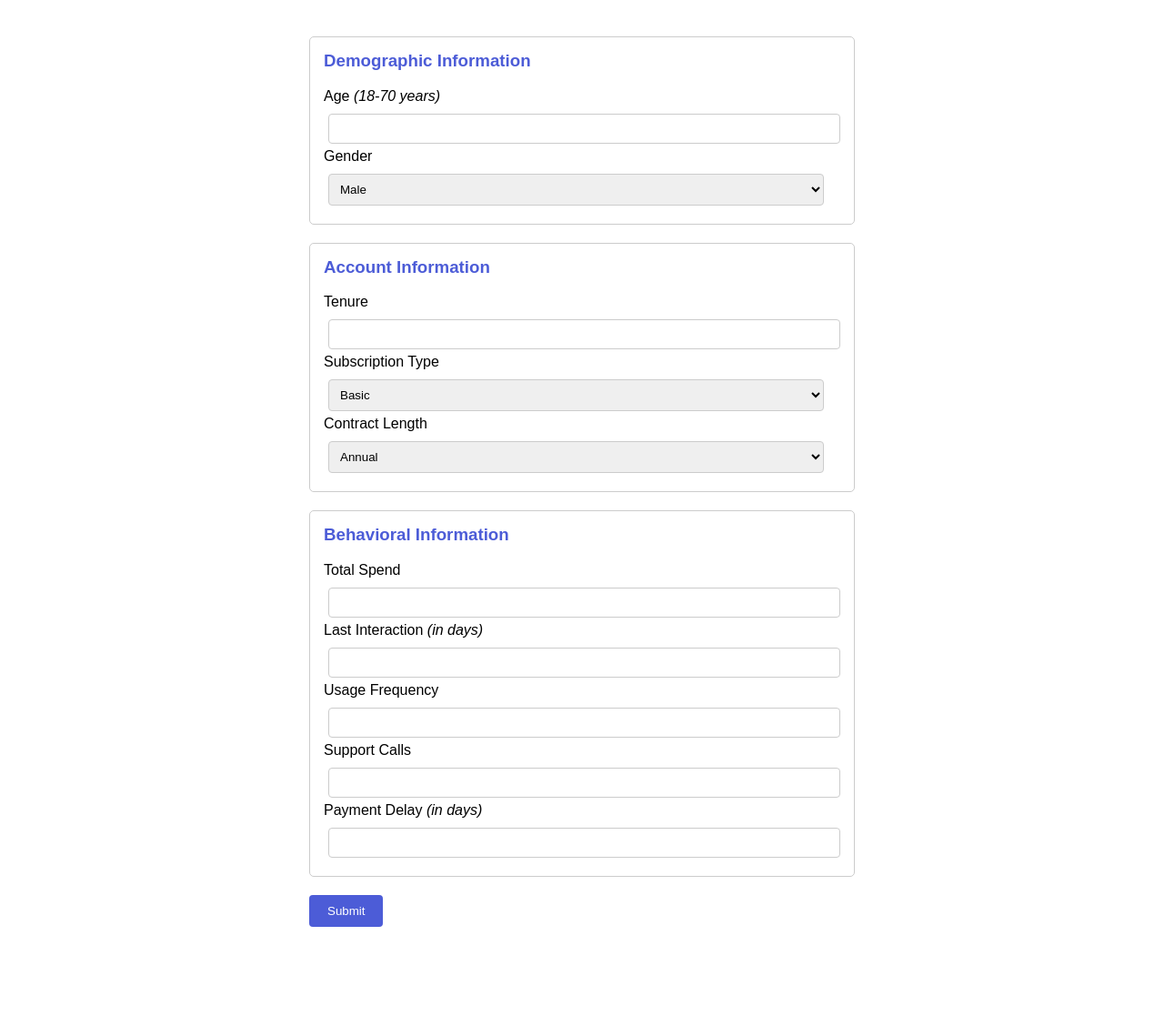
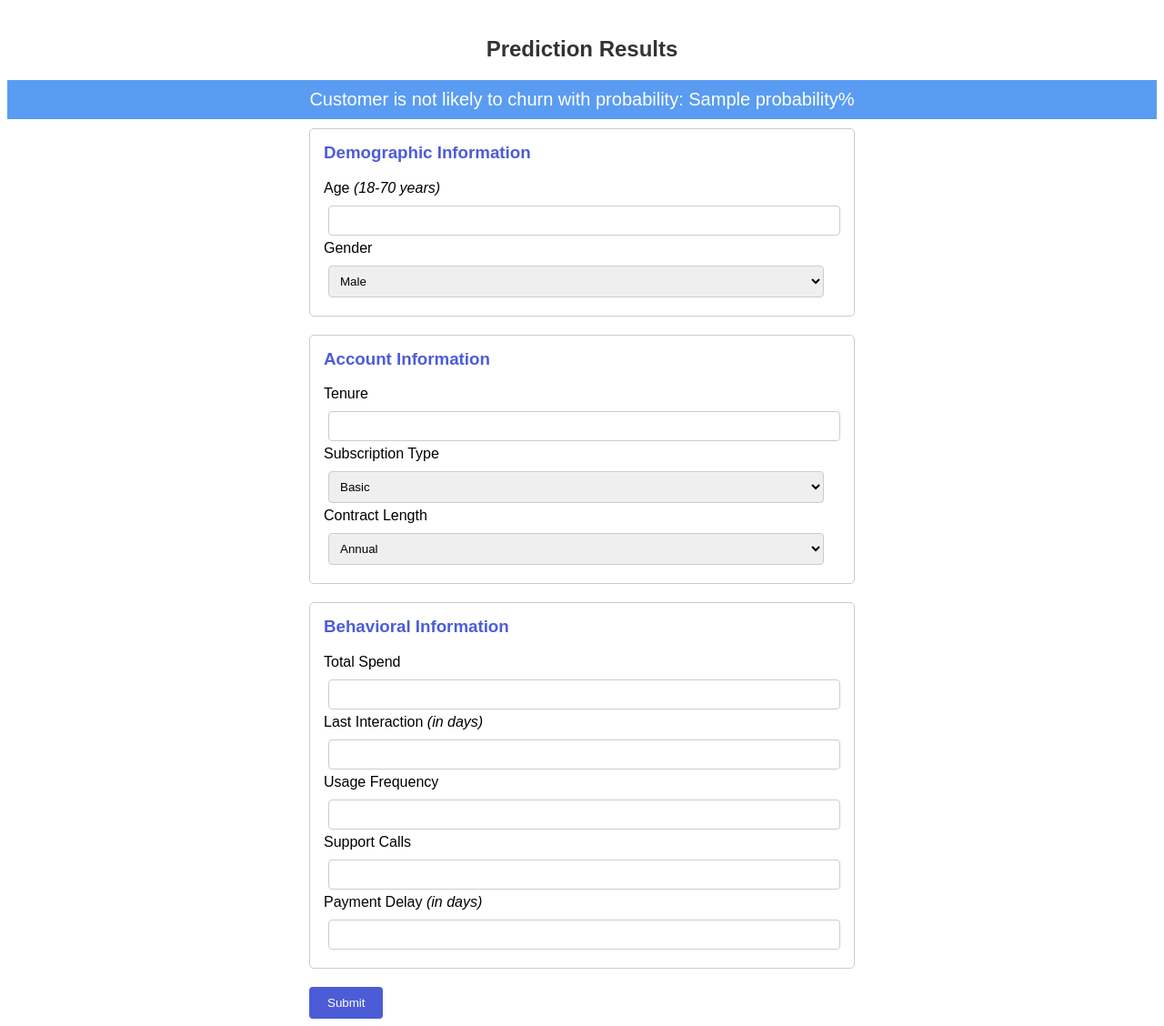
Before and after one commit to KashishJangra1710/CustomerChurnPrediction, a Flask app: template app/templates/home.html in a window 1280 px wide. Shown: the part 118-1246 px from the top of the page at 91% size. Before the commit the page ends 1137 px from the top, so only its background shows below. Run offline with Flask 3, Linux system fonts and the light colour scheme; the template is opened without the code that fills it: most values are stand-ins (such as "Sample title", 1, 10 or a date in 2020).

Commit message:
Fourth Commit: Prediction part

```diff
--- a/app/app.py
+++ b/app/app.py
@@ -1,14 +1,65 @@
-from flask import Flask, render_template
+from flask import Flask, render_template, request
+import pandas as pd
+import numpy as np
+import joblib
 
 app = Flask(__name__)
 
+# Paths to the saved model
+MODEL_PATH = "models/gradient_boost_model.joblib"
+
+def load_model():
+    """Load the trained model"""
+    try:
+        model = joblib.load(MODEL_PATH)
+        print("Model loaded successfully.")
+        return model
+    except FileNotFoundError as e:
+        print(f"Error: {e}")
+        exit(1)
+
+def predict_churn(new_data):
+    """Preprocess the data and make predictions."""
+    model= load_model()
+    predictions = model.predict(new_data)
+    probability = model.predict_proba(new_data)
+    return predictions, probability
+
 @app.route('/')
 def home():
-    return render_template('home.html')
+    return render_template('home.html', churn=None)
 
-@app.route('/submit')
+@app.route('/submit', methods=['POST'])
 def submit():
-    return "Form submitted successfully"
+    # Retrieve form values
+    age = int(request.form.get('age'))
+    gender = request.form.get('gender')
+    tenure = int(request.form.get('tenure'))
+    subscription_type = request.form.get('subscription')
+    contract_length = request.form.get('contract')
+    total_spend = float(request.form.get('total_spend'))
+    last_interaction = int(request.form.get('last_interaction'))
+    usage_frequency = int(request.form.get('usage_frequency'))
+    support_calls = int(request.form.get('support_calls'))
+    payment_delay = int(request.form.get('payment_delay'))
+
+    # New Customer Data
+    new_customer_data = pd.DataFrame({
+            "Age": age,
+            "Gender": gender,
+            "Tenure": tenure,
+            'Usage Frequency': usage_frequency,
+            'Support Calls': support_calls,
+            'Payment Delay': payment_delay,
+            'Subscription Type': subscription_type,
+            'Contract Length': contract_length,
+            'Total Spend': total_spend,
+            'Last Interaction': last_interaction,
+        }, index=[0])
+
+    pred, prob = predict_churn(new_customer_data)
+    prob = prob[0, 1] if pred else prob[0, 0]
+    return render_template('home.html', churn=pred, probability=np.round(prob*100, 2))
 
 if __name__=='__main__':
     app.run(debug=True)
--- a/app/templates/home.html
+++ b/app/templates/home.html
@@ -63,6 +63,19 @@
         button:hover {
             background-color: #0056b3;
         }
+        .result {
+            color: white;
+            text-align: center;
+            font-size: 20px;
+            padding: 10px;
+            margin: 10px 0px;
+        }
+        .no-churn {
+            background-color: rgb(90, 156, 242);
+        }
+        .churn {
+            background-color: rgb(237 99 99);
+        }
     </style>
 </head>
 <body>
@@ -70,7 +83,19 @@
         <h1>Customer Churn Prediction</h1>
         <p><i>"Data-driven insights to keep your customers close"</i></p>
     </div>
-    <form action="/submit" method="get">
+
+    {% if churn is not none %}
+    <h2>Prediction Results</h2>
+    <div class="result {% if churn == 1 %}churn{% else %}no-churn{% endif %}">
+        {% if churn == 1 %}
+        Customer is likely to Churn with probability {{ probability }}%
+        {% else %}
+        Customer is not likely to churn with probability: {{ probability }}%
+        {% endif %}
+    </div>
+    {% endif %}
+
+    <form action="/submit" method="post">
         <!-- Demographic Information -->
         <div class="section">
             <h3>Demographic Information</h3>
@@ -108,23 +133,24 @@
         <!-- Behavioral Information -->
         <div class="section">
             <h3>Behavioral Information</h3>
-            <label for="total-spend">Total Spend</label>
-            <input type="number" id="total-spend" name="total_spend" required>
+            <label for="total_spend">Total Spend</label>
+            <input type="number" id="total_spend" name="total_spend" step="0.001" required>
 
-            <label for="last-interaction">Last Interaction <i>(in days)</i></label>
-            <input type="number" id="last-interaction" name="last_interaction" min="1" max="30" required>
+            <label for="last_interaction">Last Interaction <i>(in days)</i></label>
+            <input type="number" id="last_interaction" name="last_interaction" min="1" max="30" required>
 
-            <label for="usage-frequency">Usage Frequency</label>
-            <input type="number" id="usage-frequency" name="usage_frequency" min="1" max="50" required>
+            <label for="usage_frequency">Usage Frequency</label>
+            <input type="number" id="usage_frequency" name="usage_frequency" min="1" max="50" required>
 
-            <label for="support-calls">Support Calls</label>
-            <input type="number" id="support-calls" name="support_calls" min="0" max="10" required>
+            <label for="support_calls">Support Calls</label>
+            <input type="number" id="support_calls" name="support_calls" min="0" max="10" required>
 
-            <label for="payment-delay">Payment Delay  <i>(in days)</i></label>
-            <input type="number" id="payment-delay" name="payment_delay" min="0" max="30" required>
+            <label for="payment_delay">Payment Delay  <i>(in days)</i></label>
+            <input type="number" id="payment_delay" name="payment_delay" min="0" max="30" required>
         </div>
 
         <button type="submit">Submit</button>
     </form>
+
 </body>
 </html>
```
Also changed, not shown: results/metrics.txt (deleted, +0 -14 lines), src/predict.py (+9 -5 lines), results/roc_auc_curve.png.
